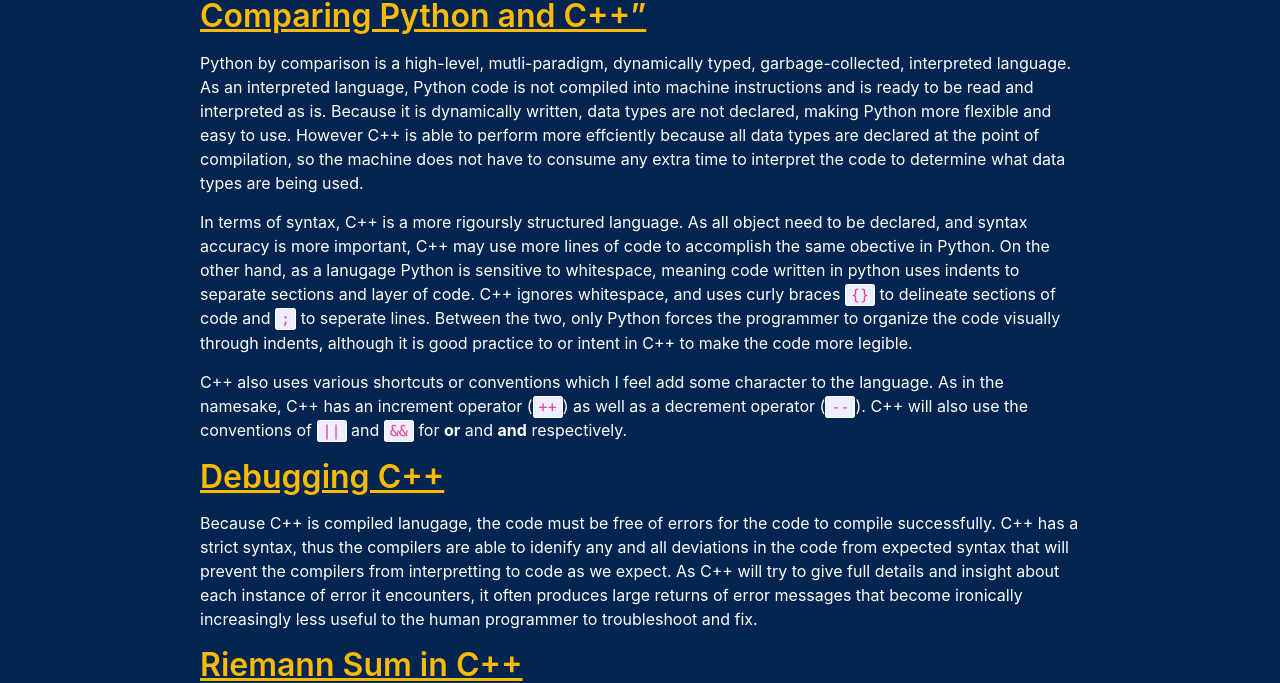
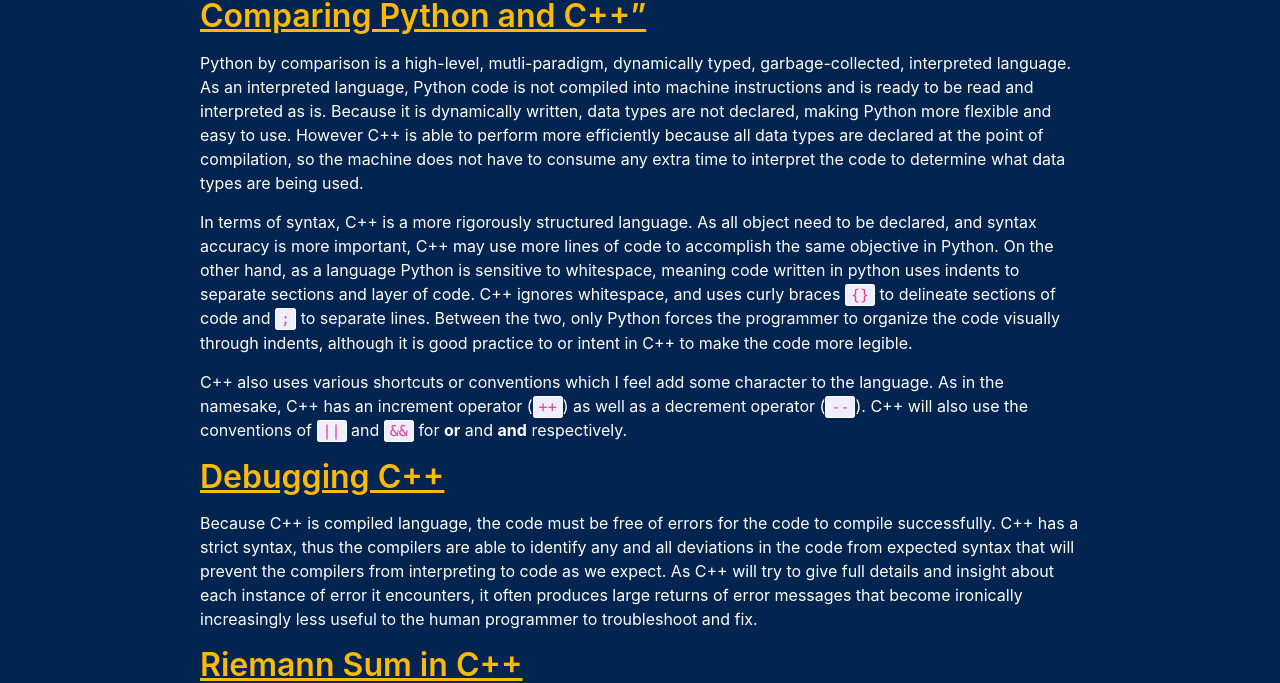
Before and after one commit to msse-2021-bootcamp/team2-blog, a Jekyll site: the page built from _posts/2021-08-16-Day-6-Post.md, in a window 1280 px wide and 1400 px high. Shown: the part 502-1185 px from the top of the window. Built offline with Jekyll 4.4.1, drawn with Linux system fonts in a browser that asks for light colours; some web fonts are replaced; Markdown is read by kramdown in place of the engine named in the settings; formulas are drawn with MathJax 3.

Commit message:
Apply suggestions from code review

```diff
--- a/_posts/2021-08-16-Day-6-Post.md
+++ b/_posts/2021-08-16-Day-6-Post.md
@@ -11,15 +11,15 @@ C++ is an object oriented, staticly typed, compiled language. As a static typed
 
 ## Comparing Python and C++"
 
-Python by comparison is a high-level, mutli-paradigm, dynamically typed, garbage-collected, interpreted language. As an interpreted language, Python code is not compiled into machine instructions and is ready to be read and interpreted as is. Because it is dynamically written, data types are not declared, making Python more flexible and easy to use. However C++ is able to perform more effciently because all data types are declared at the point of compilation, so the machine does not have to consume any extra time to interpret the code to determine what data types are being used.
+Python by comparison is a high-level, mutli-paradigm, dynamically typed, garbage-collected, interpreted language. As an interpreted language, Python code is not compiled into machine instructions and is ready to be read and interpreted as is. Because it is dynamically written, data types are not declared, making Python more flexible and easy to use. However C++ is able to perform more efficiently because all data types are declared at the point of compilation, so the machine does not have to consume any extra time to interpret the code to determine what data types are being used.
 
-In terms of syntax, C++ is a more rigoursly structured language. As all object need to be declared, and syntax accuracy is more important, C++ may use more lines of code to accomplish the same obective in Python. On the other hand, as a lanugage Python is sensitive to whitespace, meaning code written in python uses indents to separate sections and layer of code. C++ ignores whitespace, and uses curly braces `{}` to delineate sections of code and `;` to seperate lines. Between the two, only Python forces the programmer to organize the code visually through indents, although it is good practice to or intent in C++ to make the code more legible.
+In terms of syntax, C++ is a more rigorously structured language. As all object need to be declared, and syntax accuracy is more important, C++ may use more lines of code to accomplish the same objective in Python. On the other hand, as a language Python is sensitive to whitespace, meaning code written in python uses indents to separate sections and layer of code. C++ ignores whitespace, and uses curly braces `{}` to delineate sections of code and `;` to separate lines. Between the two, only Python forces the programmer to organize the code visually through indents, although it is good practice to or intent in C++ to make the code more legible.
 
 C++ also uses various shortcuts or conventions which I feel add some character to the language. As in the namesake, C++ has an increment operator (`++`) as well as a decrement operator (`--`). C++ will also use the conventions of `||` and `&&` for **or** and **and** respectively.
 
 ## Debugging C++
 
-Because C++ is compiled lanugage, the code must be free of errors for the code to compile successfully. C++ has a strict syntax, thus the compilers are able to idenify any and all deviations in the code from expected syntax that will prevent the compilers from interpretting to code as we expect. As C++ will try to give full details and insight about each instance of error it encounters, it often produces large returns of error messages that become ironically increasingly less useful to the human programmer to troubleshoot and fix.
+Because C++ is compiled language, the code must be free of errors for the code to compile successfully. C++ has a strict syntax, thus the compilers are able to identify any and all deviations in the code from expected syntax that will prevent the compilers from interpreting to code as we expect. As C++ will try to give full details and insight about each instance of error it encounters, it often produces large returns of error messages that become ironically increasingly less useful to the human programmer to troubleshoot and fix.
 
 ## Riemann Sum in C++
 
```
